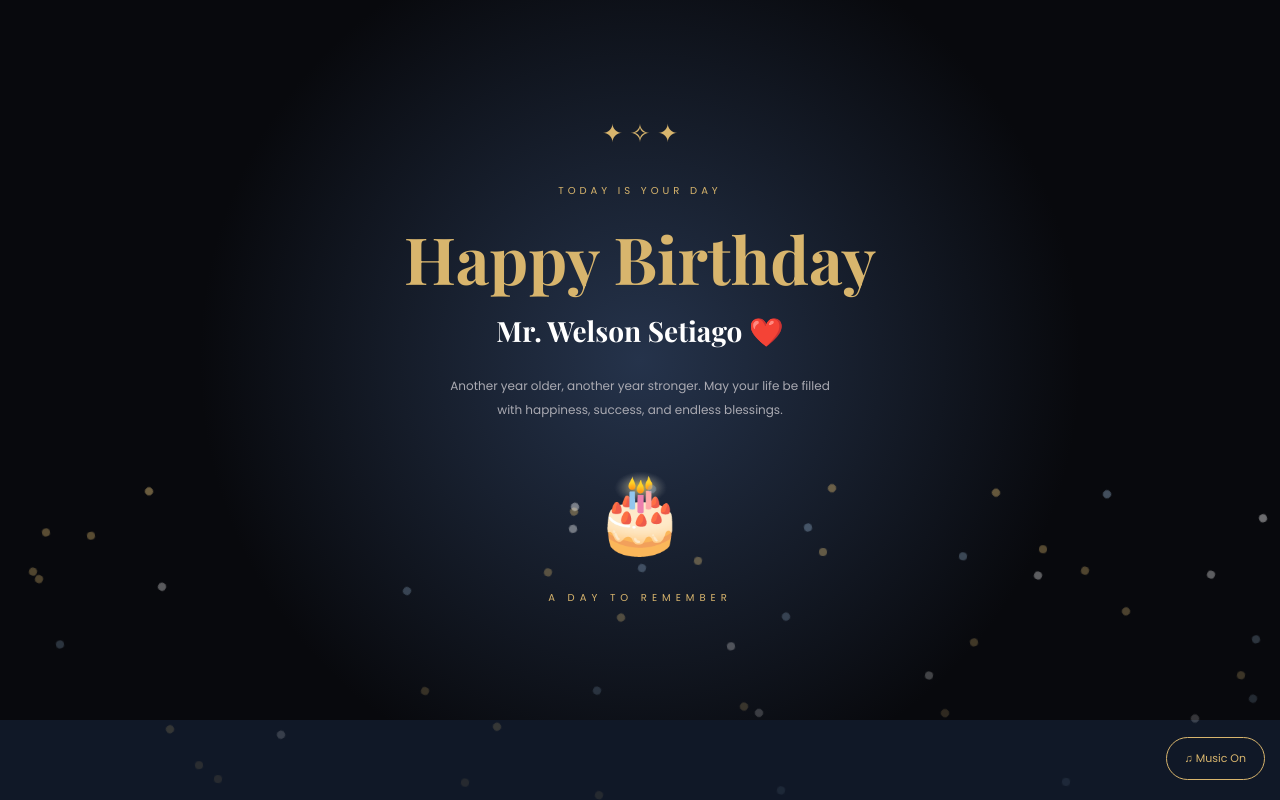
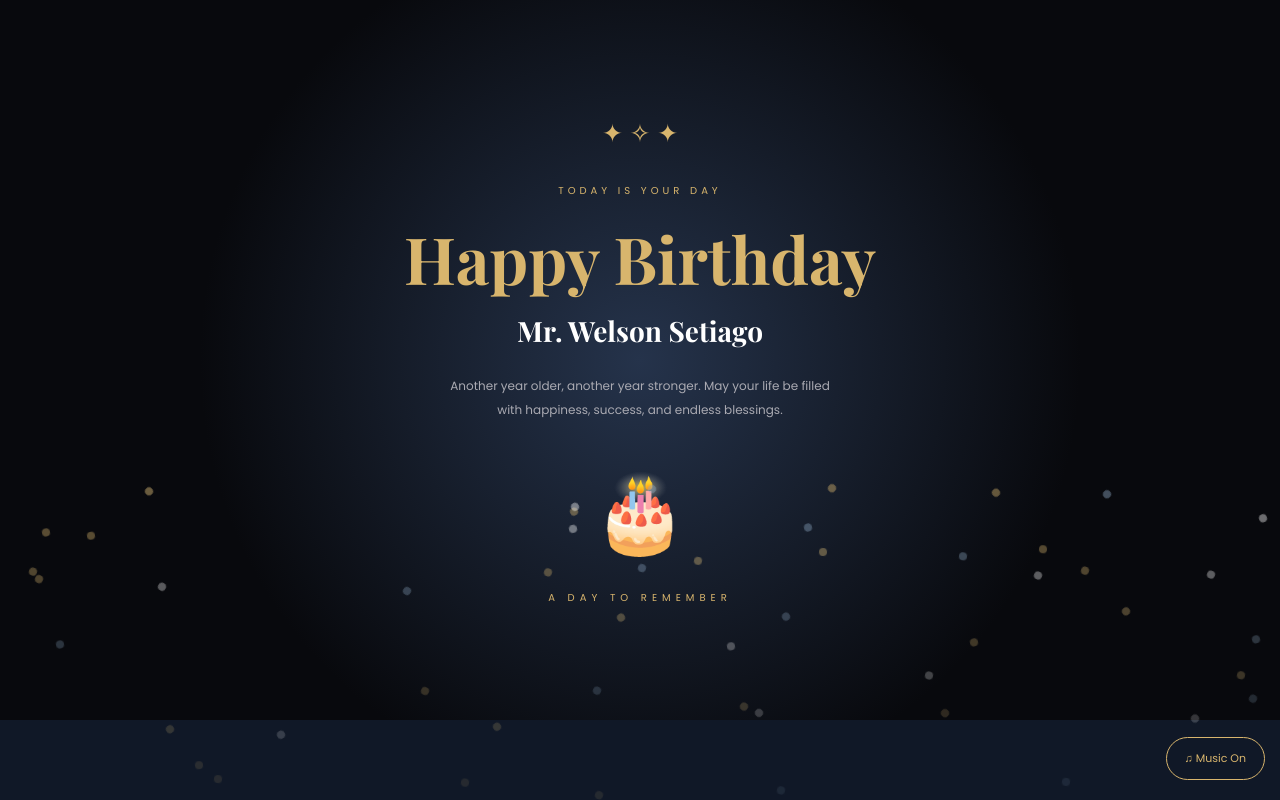
Before and after one commit to Fatima3108/Birthday-Surprise-.., a plain HTML site: page index.html in a window 1280 px wide. Both pictures are taken after a click on the button "Open Your Surprise ✨". Shown: the top 800 px of the page. Drawn offline with nearby package versions, Linux system fonts and the light colour scheme.

Commit message:
Restore index.html with original content

```diff
--- a/index.html
+++ b/index.html
@@ -52,7 +52,7 @@
 
             <h1>Happy Birthday</h1>
 
-            <h2 id="birthdayName">Mr. Welson Setiago ❤️</h2>
+            <h2 id="birthdayName">Mr. Welson Setiago </h2>
 
             <p class="hero-desc">
                 Another year older, another year stronger.
```
